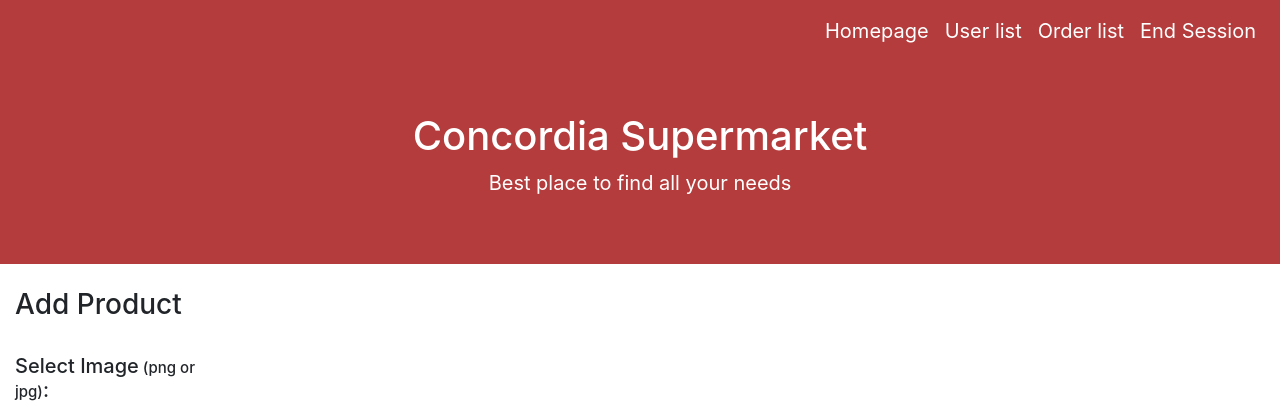
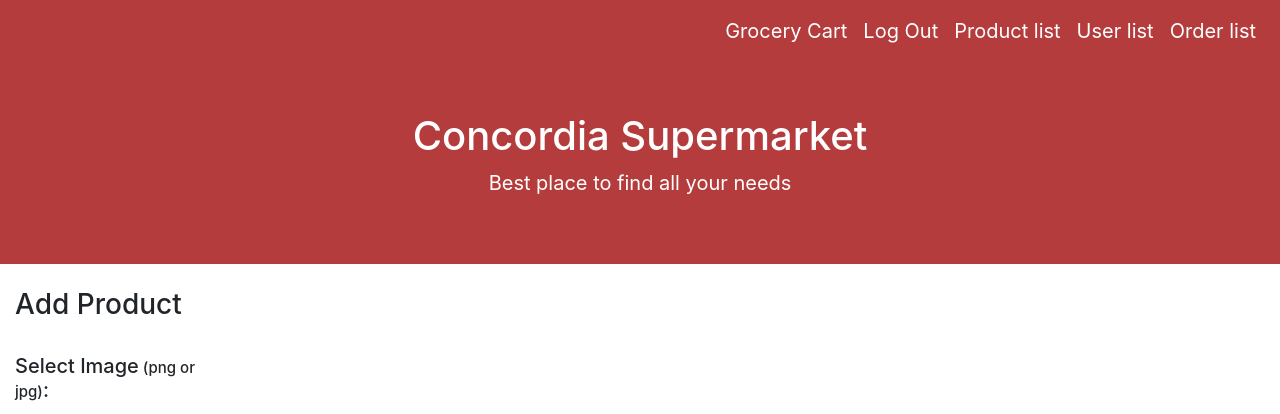
Before and after one commit to michaelroubeiz/287_Assignment, a PHP site: page /P8Add.php in a window 1280 px wide. Shown: the top 414 px of the page. Run offline with PHP 8.4, Linux system fonts and the light colour scheme.

Commit message:
Update header_P7.php

```diff
--- a/Website A3/header_P7.php
+++ b/Website A3/header_P7.php
@@ -20,7 +20,16 @@
 
             <div class="collapse navbar-collapse justify-content-end" id="collapsibleNavbar">
                 <ul class="navbar-nav">
-                <a class="nav-link" href="P1.php">Homepage</a>
+                    <li class="nav-item">
+                        <a class="nav-link" href="P4.php">Grocery Cart</a>
+                    </li>
+
+                    <li class="nav-item">
+                        <a class="nav-link"  href="logout.php">Log Out</a>
+                    </li>
+
+                    <li class="nav-item">
+                        <a class="nav-link" href="P7.php">Product list</a>
                     </li>
                     <li class="nav-item">
                         <a class="nav-link" href="P9.php">User list</a>
@@ -29,12 +38,11 @@
                     <li class="nav-item">
                         <a class="nav-link" href="P11.php">Order list</a>
                     </li>
-                <li class="nav-item">
-                    <a class="nav-link" href="logout_P7.php">End Session</a>
-                </li>
+
                 </ul>
             </div>
         </nav>
+
 
     <div class="header">
         <h1>Concordia Supermarket</h1>
```
Lines whose indentation alone changed are shown as unchanged.
